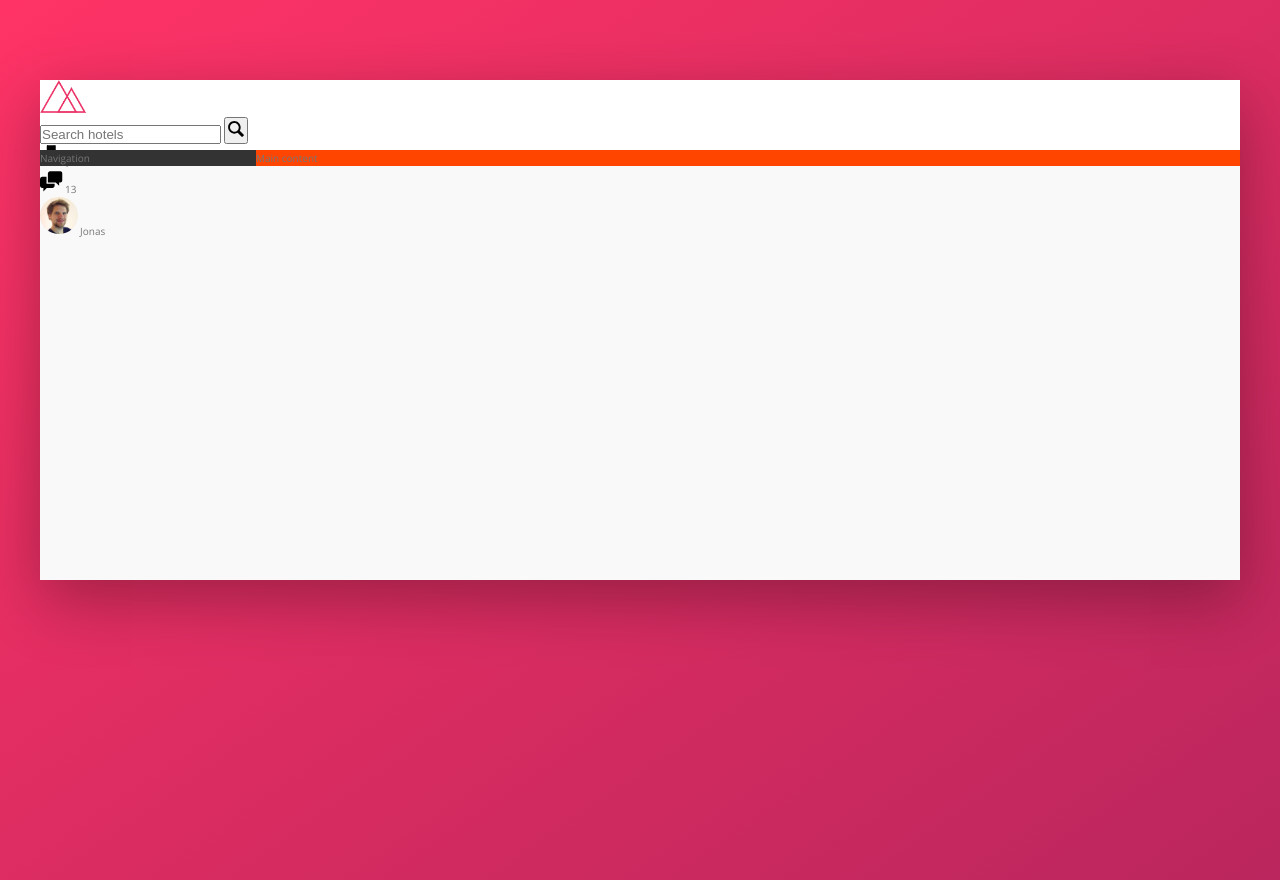
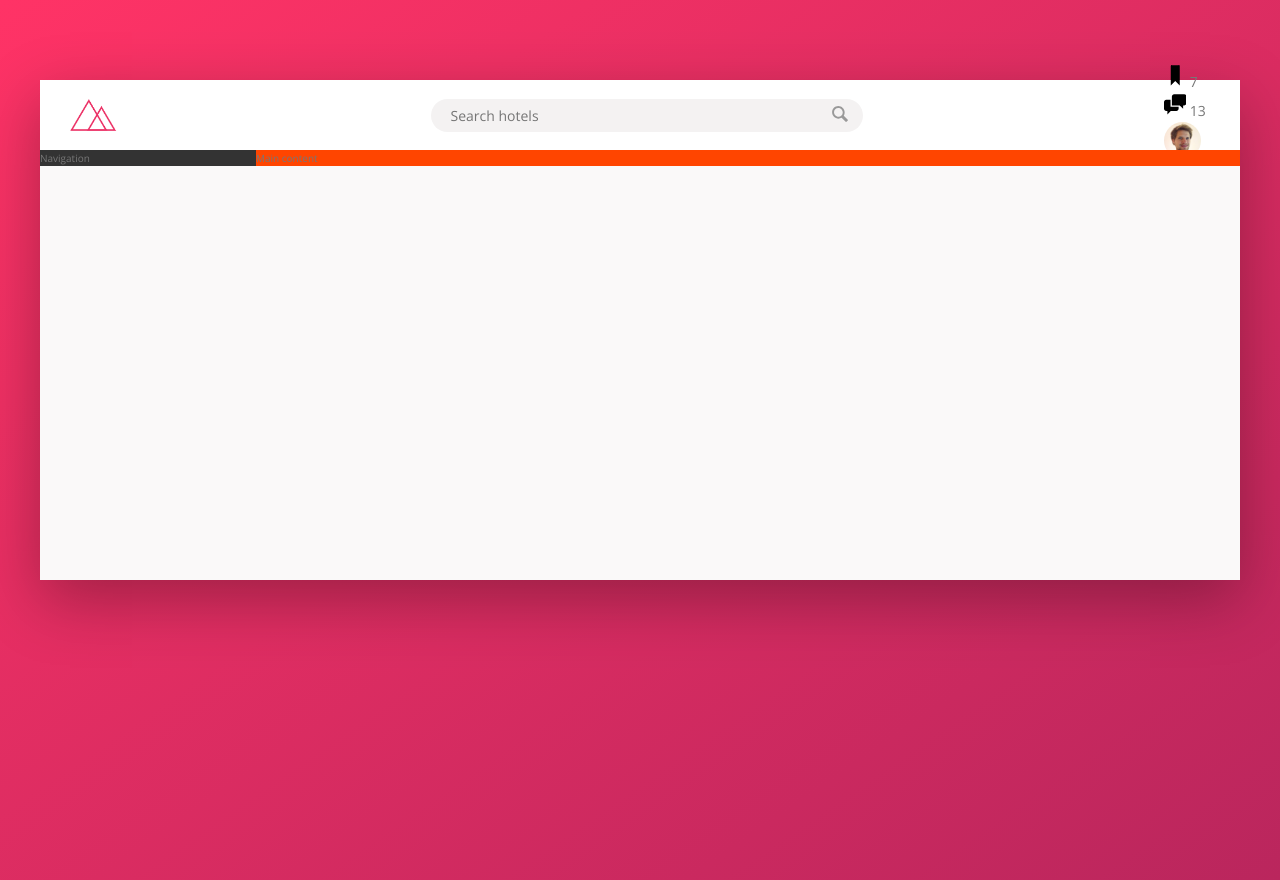
Before and after one commit to trungnd19/flexbox-page, a website: page index.html in a window 1280 px wide. Drawn offline with nearby package versions, Linux system fonts and the light colour scheme.

Commit message:
feat: complete search in header

```diff
--- a/sass/_components.scss
+++ b/sass/_components.scss
@@ -1,19 +1,60 @@
 .logo {
     height: 3.25rem;
+    margin-left: 3rem;
 }
 
 .search {
+    flex: 0 0 40%;
+    display: flex;
+    justify-content: center;
+    align-items: center;
+
     &__input {
+        font-family: inherit;
+        font-size: inherit;
+        color: inherit;
+        background-color: var(--color-grey-light-2);
+        border: none;
+        padding: .7rem 2rem;
+        border-radius: 100px;
+        width: 90%;
+        transition: all .2s;
+        margin-right: -3.25rem;
 
+        &:focus {
+            outline: none;
+            width: 100%;
+            background-color: var(--color-grey-light-3);
+        }
+
+        &::-webkit-input-placeholder {
+            font-weight: 100;
+            font-size: var(--color-grey-light-4);
+        }
+    }
+
+    // select the sibling of the selected input (2 thẻ con ngang hàng)
+    &__input:focus + &__button {
+        background-color: var(--color-grey-light-3);
     }
 
     &__button {
+        border: none;
+        background-color: var(--color-grey-light-2);
+        &:focus {
+            outline: none;
+        }
+        &:active {
+            transform: translateY(2px);
+        }
+
 
     }
 
     &__icon {
         height: 2rem;
         width: 2rem;
+        fill: var(--color-grey-dark-3)
     }
 }
 
--- a/sass/_layout.scss
+++ b/sass/_layout.scss
@@ -9,7 +9,11 @@
 .header {
     height: 7rem;
     background-color: #fff;
-    border-bottom: var(--color-grey-light-2)
+    border-bottom: var(--color-grey-light-2);
+    display: flex;
+    justify-content: space-between;
+    align-items: center;
+    font-size: 1.4rem;
 }
 
 .content {
```
Also changed, not shown: css/style.css.
